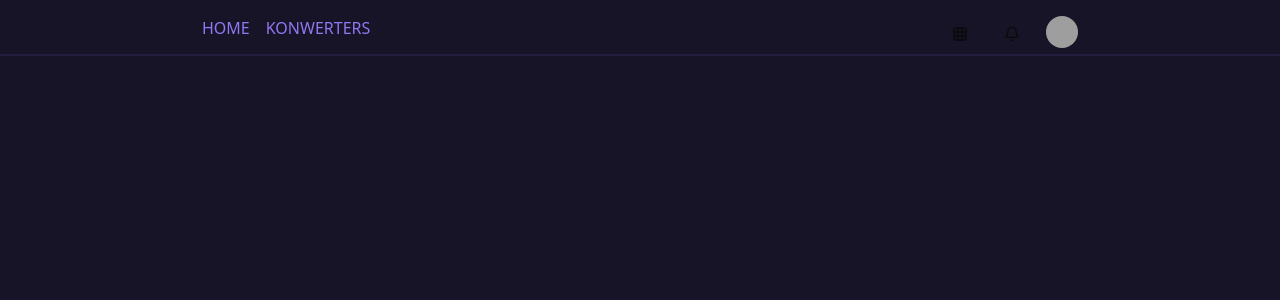
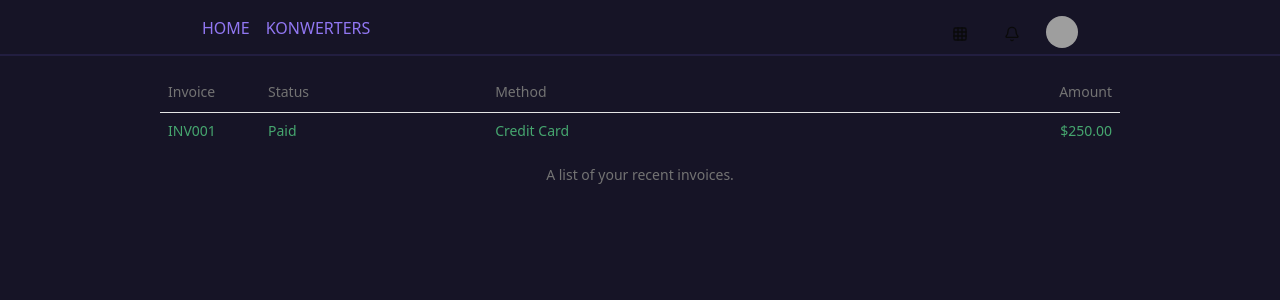
Before and after one commit to PiotrCembrowski/uniter, a Next.js app: page / in a window 1280 px wide. Shown: the top 300 px of the page. Built offline with nearby package versions, Linux system fonts and the light colour scheme; grey boxes are pictures that could not be loaded; what next-redux-wrapper would draw is missing.

Commit message:
table added

```diff
--- a/app/page.tsx
+++ b/app/page.tsx
@@ -1,9 +1,39 @@
 import HeaderMain from "./components/header/HeaderMain";
+import {
+  Table,
+  TableBody,
+  TableCaption,
+  TableCell,
+  TableHead,
+  TableHeader,
+  TableRow,
+} from "@/components/ui/table";
 
 export default function Home() {
   return (
-    <>
+    <div className="w-full">
       <HeaderMain />
-    </>
+      <div className="w-9/12 mt-4 mx-auto text-[#46A66F]">
+        <Table>
+          <TableCaption>A list of your recent invoices.</TableCaption>
+          <TableHeader>
+            <TableRow>
+              <TableHead className="w-[100px]">Invoice</TableHead>
+              <TableHead>Status</TableHead>
+              <TableHead>Method</TableHead>
+              <TableHead className="text-right">Amount</TableHead>
+            </TableRow>
+          </TableHeader>
+          <TableBody>
+            <TableRow>
+              <TableCell className="font-medium">INV001</TableCell>
+              <TableCell>Paid</TableCell>
+              <TableCell>Credit Card</TableCell>
+              <TableCell className="text-right">$250.00</TableCell>
+            </TableRow>
+          </TableBody>
+        </Table>
+      </div>
+    </div>
   );
 }
```
